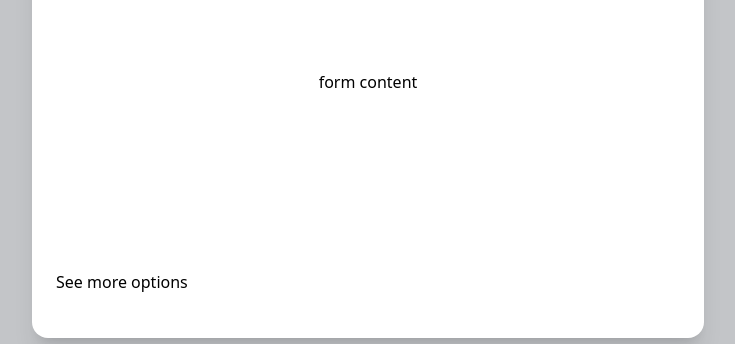
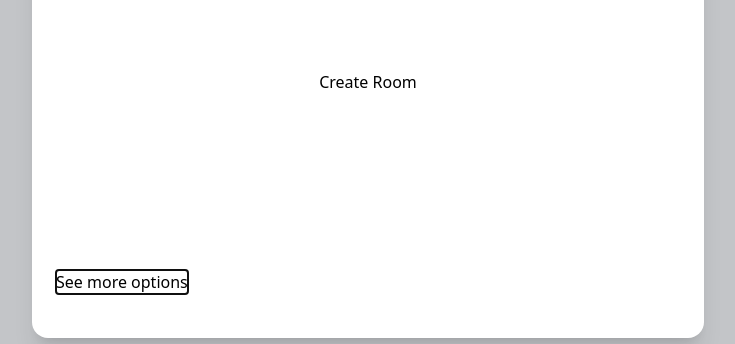
Before and after one commit to Pavanarathod/nextjs-animation-with-tailwindcss, a Next.js app: page /create-room in a window 1280 px wide. Shown: the part 312-656 px from the top of the page, without its empty margins (272-1007 px from the left). Built offline with nearby package versions, Linux system fonts and the light colour scheme.

Commit message:
multistep modal

```diff
--- a/src/pages/create-room/index.tsx
+++ b/src/pages/create-room/index.tsx
@@ -1,15 +1,15 @@
 import { Dialog, Transition } from "@headlessui/react";
 import Link from "next/link";
 import { useRouter } from "next/router";
-import { Fragment, useEffect, useState } from "react";
+import { Fragment, useCallback, useEffect, useState } from "react";
 
 type Props = {};
 
 const CreateRoom = (props: Props) => {
+  const router = useRouter();
+  const [step, setStep] = useState<number>(0);
   const [isOpen, setIsOpen] = useState(true);
-  const [step, setStep] = useState<number>(1);
   const [createRoomTtitle, setCreateRoomTitle] = useState<string>("");
-  const router = useRouter();
 
   function closeModal() {
     setIsOpen(false);
@@ -19,32 +19,22 @@ const CreateRoom = (props: Props) => {
     setIsOpen(true);
   }
 
-  const onStepChange = () => {
-    router.push({
-      pathname: "/create-room",
-      query: {
-        step: step === 1 ? 1 : step + 1,
-      },
-    });
-  };
+  useEffect(() => {
+    if (step > 0) {
+      if (step === 1) {
+        setCreateRoomTitle("Basic Details");
+      }
+      if (step === 2) {
+        setCreateRoomTitle("Asset Class");
+      }
+      if (step === 3) {
+        setCreateRoomTitle("Upload Rood Details");
+      }
+    }
+  }, [step]);
 
-  useEffect(() => {
-    if (router.query) {
-      if (router.query.step === "1") {
-        setCreateRoomTitle("Basi Details");
-      }
-      if (router.query.step === "2") {
-        setCreateRoomTitle("Asset Classes");
-      }
-      if (router.query.step === "3") {
-        setCreateRoomTitle("Upload images");
-      }
-    } else {
-      setCreateRoomTitle("Create room");
-    }
-  }, [router.query]);
+  console.log("step: ", step);
 
-  console.log(step);
   return (
     <>
       <Transition appear show={isOpen} as={Fragment}>
@@ -77,28 +67,39 @@ const CreateRoom = (props: Props) => {
                     as="h3"
                     className="text-lg font-medium leading-6 text-gray-900"
                   >
-                    {router.query.step ? `${createRoomTtitle}` : "Create Room"}
+                    {step > 0 ? `${createRoomTtitle}` : "Create Room"}
                   </Dialog.Title>
                   <div className="mt-2 flex flex-col justify-between h-[400px]">
                     <div className=" flex-1 flex items-center h-full justify-center">
-                      <h1>form content</h1>
+                      {step === 0 && <h1>Create Room</h1>}
+                      {step === 1 && <h1>Basic Room details</h1>}
+                      {step === 2 && <h1>Asset class details details</h1>}
+                      {step === 3 && <h1>Upload file to room</h1>}
                     </div>
 
                     {/* footer. */}
                     <div className="w-full flex items-center justify-between">
-                      {router.query && (
-                        <h1 onClick={onStepChange} className="cursor-pointer">
+                      {step === 0 ? (
+                        <button onClick={() => setStep(1)}>
                           See more options
-                        </h1>
+                        </button>
+                      ) : (
+                        <button onClick={() => setStep(0)}>Back</button>
                       )}
 
-                      {router.query.step && (
-                        <div className="space-x-5">
-                          <button className="px-5 py-2 border-indigo-500 border rounded-md">
+                      {step > 0 && (
+                        <div className="flex items-center space-x-5">
+                          <p>Step {step} of 3</p>
+                          <button
+                            onClick={() => setStep(step - 1)}
+                            disabled={step === 0}
+                            className="px-5 py-2 border-indigo-500 border rounded-md"
+                          >
                             Previous
                           </button>
                           <button
-                            onClick={onStepChange}
+                            onClick={() => setStep(step + 1)}
+                            disabled={step >= 3}
                             className="px-5 py-2 border-indigo-500 border rounded-md"
                           >
                             Next
--- a/src/pages/create-room/one.tsx
+++ /dev/null
@@ -1,16 +0,0 @@
-import { Dialog, Transition } from "@headlessui/react";
-import { Fragment, useState } from "react";
-
-export default function MyModal() {
-  const [isOpen, setIsOpen] = useState(true);
-
-  function closeModal() {
-    setIsOpen(false);
-  }
-
-  function openModal() {
-    setIsOpen(true);
-  }
-
-  return <></>;
-}
--- a/src/pages/index.tsx
+++ b/src/pages/index.tsx
@@ -17,7 +17,7 @@ const Home: NextPage = () => {
       <div className="flex items-center justify-center h-screen">
         <button
           onClick={() => router.push("/create-room")}
-          className="bg-primarylight text-gray-100 px-10 py-3 rounded-sm"
+          className=" bg-indigo-600 text-gray-100 px-10 py-3 rounded-sm"
         >
           create room
         </button>
```
